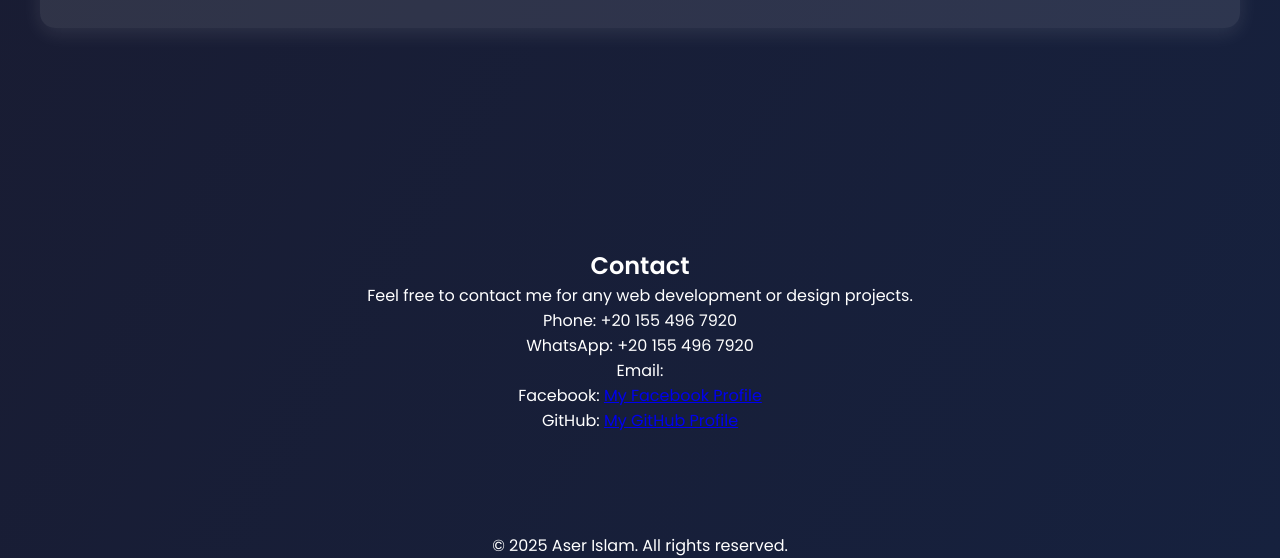
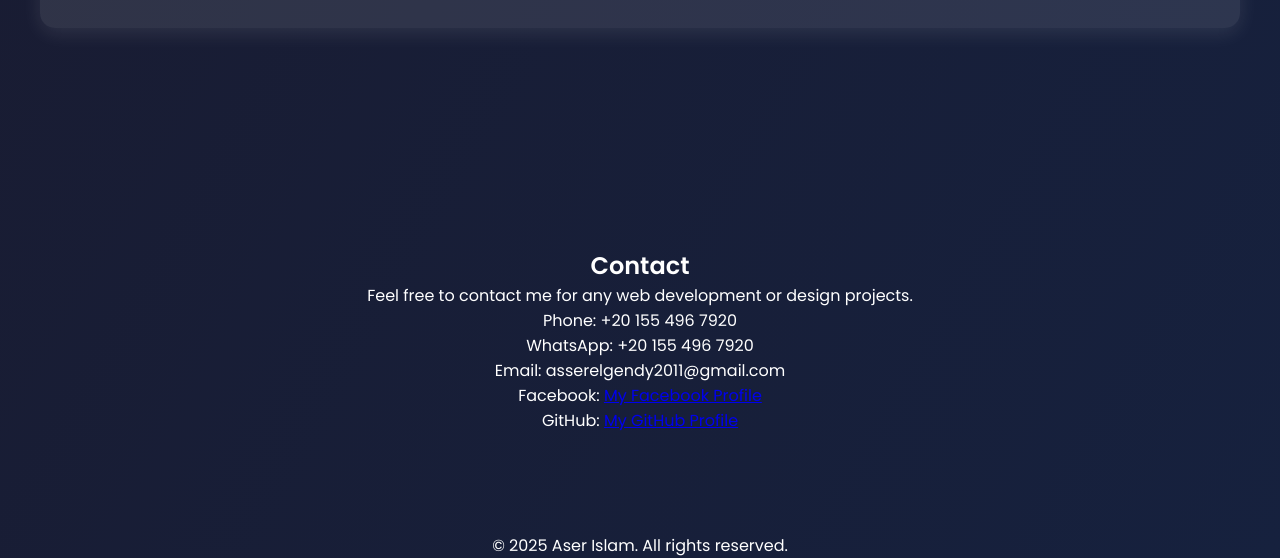
Before and after one commit to Bestbrainof24/Portofolio, a plain HTML site: page index.html in a window 1280 px wide. Shown: the part 1286-1844 px from the top of the page. Drawn offline with Linux system fonts and the light colour scheme.

Commit message:
Update index.html

```diff
--- a/index.html
+++ b/index.html
@@ -39,7 +39,7 @@
         <p>Feel free to contact me for any web development or design projects.</p>
         <p>Phone: +20 155 496 7920</p>
         <p>WhatsApp: +20 155 496 7920</p>
-        <p>Email: <a href=""></a></p>
+        <p>Email: asserelgendy2011@gmail.com</p>
         <p>Facebook: <a href="https://www.facebook.com/aer.elgendy/">My Facebook Profile</a></p>
         <p>GitHub: <a href="https://github.com/Bestbrainof24">My GitHub Profile</a></p>
     </section>
```
